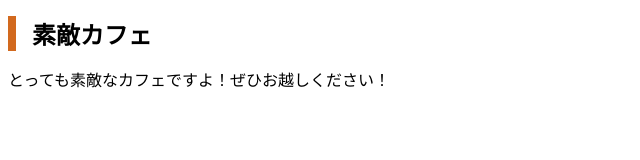
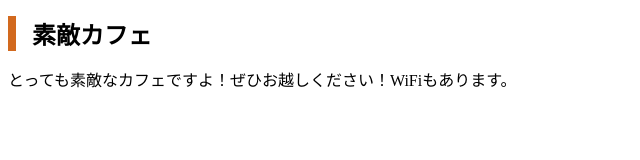
Before and after one commit to Tamanegi-Kasan/mycafe, a plain HTML site: page index.html in a window 1280 px wide. Shown: the whole page, without its empty margins (0-640 px from the left). Drawn offline with Linux system fonts and the light colour scheme.

Commit message:
Add files via upload

```diff
--- a/index.html
+++ b/index.html
@@ -7,6 +7,6 @@
 </head>
 <body>
     <h1>素敵カフェ</h1>
-    <p>とっても素敵なカフェですよ！ぜひお越しください！</p>
+    <p>とっても素敵なカフェですよ！ぜひお越しください！WiFiもあります。</p>
 </body>
 </html>
```
